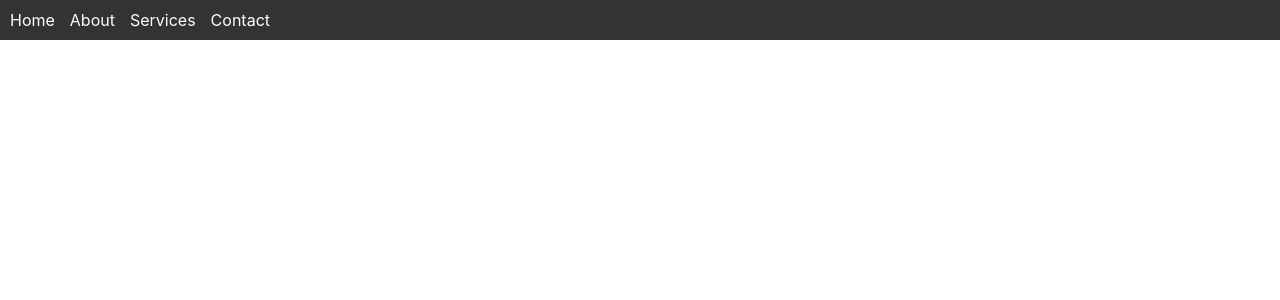
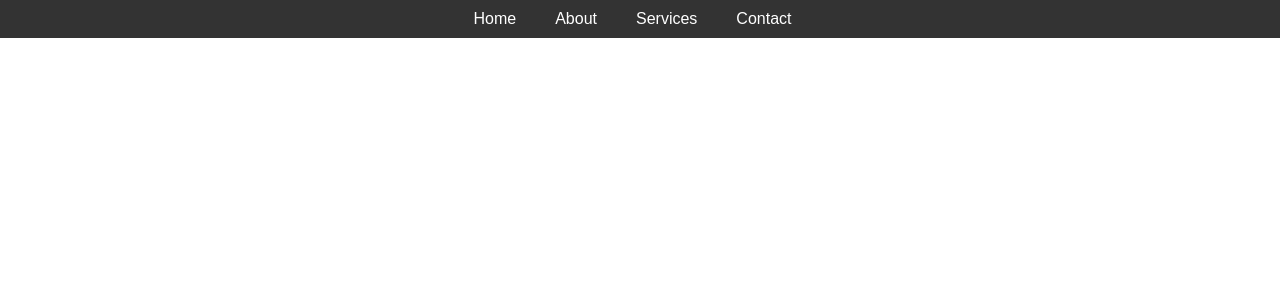
Before and after one commit to nlogn-isw/webapp, a React (Create React App) app in the folder frontend/: page / in a window 1280 px wide. Shown: the top 300 px of the page. Built offline with nearby package versions, Linux system fonts and the light colour scheme.

Commit message:
added basic navbar2

```diff
--- a/frontend/src/App.js
+++ b/frontend/src/App.js
@@ -1,4 +1,4 @@
-import logo from './logo.svg';
+
 import './App.css';
 import Navbar from './components/Navbar.js';
 
--- a/frontend/src/components/Navbar.css
+++ b/frontend/src/components/Navbar.css
@@ -1,6 +1,7 @@
 .navbar {
     background-color: #333;
     padding: 10px;
+    border-bottom: 2px solid #fff;
 }
 
 .navbar-nav {
@@ -8,18 +9,22 @@
     margin: 0;
     padding: 0;
     display: flex;
+    justify-content: center; /* Center items horizontally */
 }
 
 .nav-item {
     margin-right: 15px;
+    font-family: Arial, sans-serif;
 }
 
 .nav-link {
     color: #fff;
     text-decoration: none;
+    padding: 8px 12px;
+    border-radius: 5px;
+    transition: background-color 0.3s;
 }
 
     .nav-link:hover {
-        color: #fff;
-        text-decoration: underline;
+        background-color: #555;
     }
```
